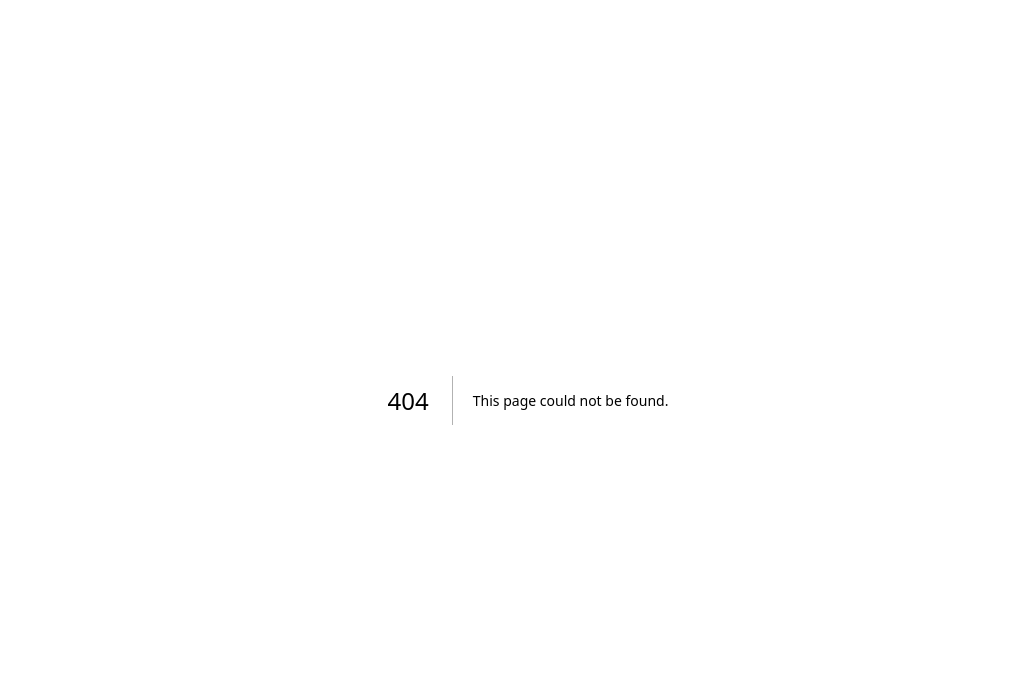
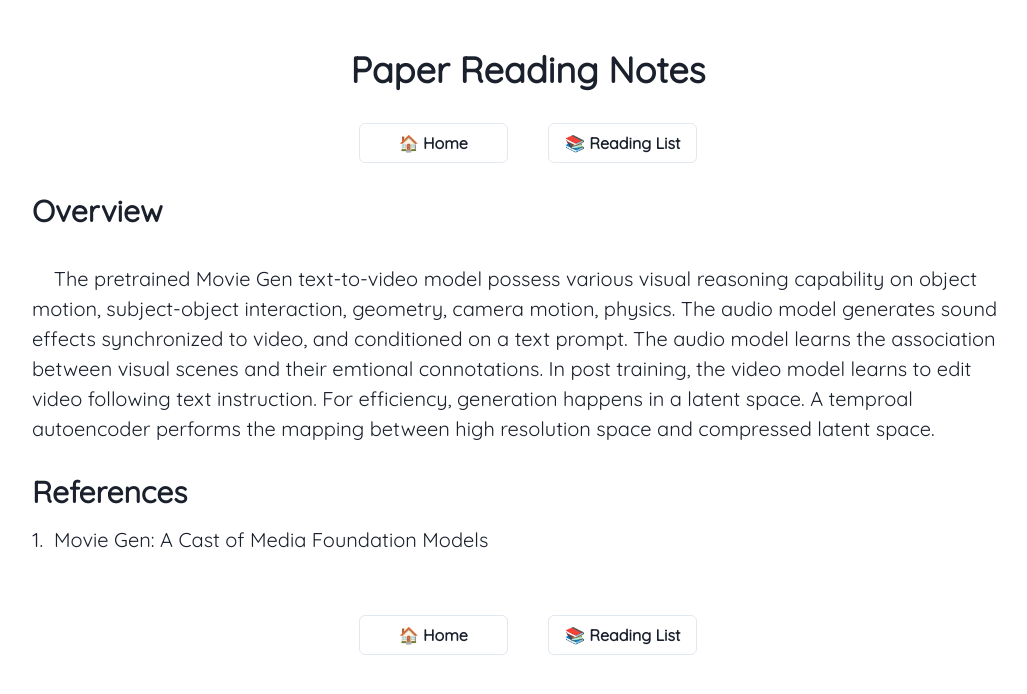
Before and after one commit to zhaoclaire/zhaoclaire.github.io, a Next.js app: page /movie-gen in a window 1280 px wide. Before the commit this address had no page. Shown: the top 694 px of the page, without its empty margins (112-1139 px from the left). Built offline with nearby package versions, Linux system fonts and the light colour scheme.

Commit message:
Start blog on MovieGen

```diff
--- /dev/null
+++ b/app/(writings)/(video-generation)/movie-gen/blog.tsx
@@ -0,0 +1,28 @@
+import Paragraph from "@/components/Paragraph";
+import SectionTitle from "@/components/SectionTitle";
+import { ReferenceItem } from "@/components/Reference";
+
+export default function MovieGen({
+  readingList,
+  readingListHandler,
+}: {
+  readingList: ReferenceItem[];
+  readingListHandler: any;
+}) {
+  return (
+    <>
+      <SectionTitle title="Overview" />
+      <Paragraph>
+        The pretrained Movie Gen text-to-video model possess various visual
+        reasoning capability on object motion, subject-object interaction,
+        geometry, camera motion, physics. The audio model generates sound
+        effects synchronized to video, and conditioned on a text prompt. The
+        audio model learns the association between visual scenes and their
+        emtional connotations. In post training, the video model learns to edit
+        video following text instruction. For efficiency, generation happens in
+        a latent space. A temproal autoencoder performs the mapping between high
+        resolution space and compressed latent space.
+      </Paragraph>
+    </>
+  );
+}
--- /dev/null
+++ b/app/(writings)/(video-generation)/movie-gen/movie-gen-references.tsx
@@ -0,0 +1,10 @@
+import { ReferenceItem } from "@/components/Reference";
+
+export const references: ReferenceItem[] = [
+  {
+    id: 1,
+    title: "Movie Gen: A Cast of Media Foundation Models",
+    url: "https://ai.meta.com/static-resource/movie-gen-research-paper",
+    annotation: "Main Paper",
+  },
+];
--- /dev/null
+++ b/app/(writings)/(video-generation)/movie-gen/page.tsx
@@ -0,0 +1,24 @@
+"use client";
+import Blog from "@/components/Blog";
+import { ReferenceItem } from "@/components/Reference";
+
+import { references } from "./movie-gen-references";
+import MovieGen from "./blog";
+
+export default function MovieGenBlog() {
+  function renderMovieGen(
+    readingList: ReferenceItem[],
+    readingListHandler: any
+  ) {
+    return (
+      <MovieGen
+        readingList={readingList}
+        readingListHandler={readingListHandler}
+      />
+    );
+  }
+
+  return (
+    <Blog referenceList={references} renderChildren={renderMovieGen}></Blog>
+  );
+}
--- a/app/posts.tsx
+++ b/app/posts.tsx
@@ -6,6 +6,11 @@
 // },
 
 const blogPosts = [
+  {
+    title: "Movie Gen",
+    url: "/movie-gen",
+    notStarted: true,
+  },
   {
     title: "Llama 3 Take Aways",
     url: "/llama3",
```
